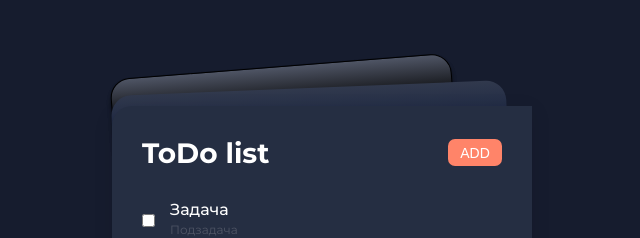
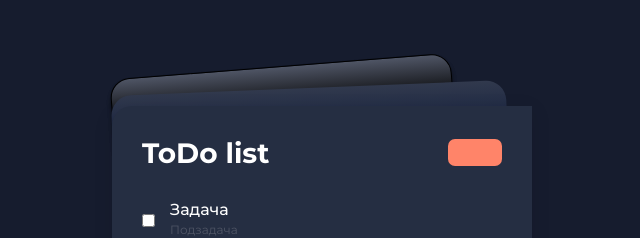
Before and after one commit to anna-popova/TestForLeadrate, a Vue app: page / in a window 1280 px wide. Shown: the top 238 px of the page, without its empty margins (318-958 px from the left). Built offline with nearby package versions, Linux system fonts and the light colour scheme.

Commit message:
Update buttonComponent.vue

```diff
--- a/src/components/buttonComponent/buttonComponent.vue
+++ b/src/components/buttonComponent/buttonComponent.vue
@@ -1,10 +1,21 @@
 <template>
-  <button class="button">ADD</button>
+  <button class="button" @click="onClick">{{text}}</button>
 </template>
 
 <script>
 export default {
   name: 'buttonComponent',
+  props: {
+    text: {
+      type: String,
+      default: '',
+    },
+  },
+  methods: {
+    onClick() {
+      this.$emit('click');
+    },
+  },
 };
 </script>
 
```
